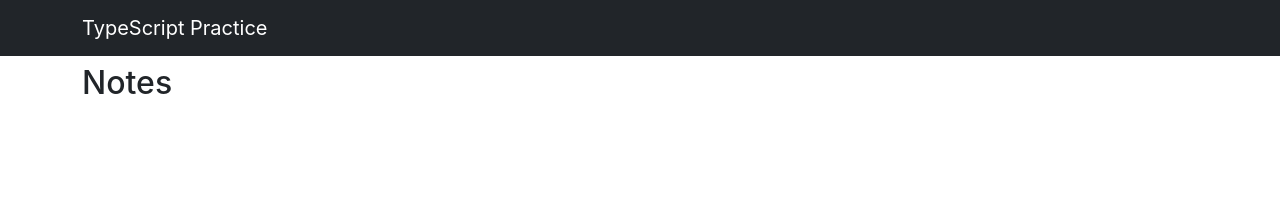
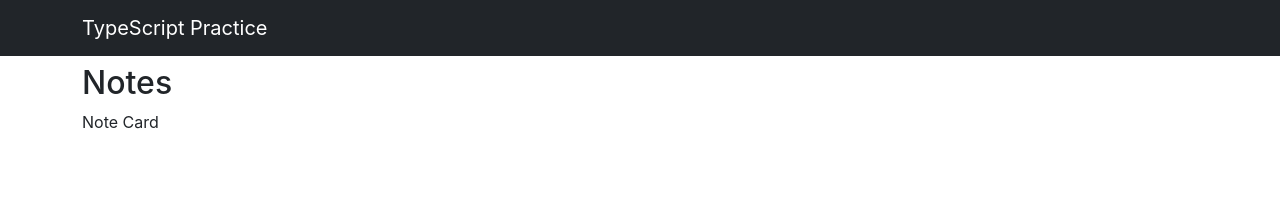
Before and after one commit to IlyaKrapivnoy/notes_app, a React (Create React App) app: page / in a window 1280 px wide. Shown: the top 200 px of the page. Built offline with nearby package versions, Linux system fonts and the light colour scheme.

Commit message:
JSX.Element[]

```diff
--- a/src/components/NotesList.tsx
+++ b/src/components/NotesList.tsx
@@ -7,9 +7,9 @@ interface INotesListProps {
 }
 
 const NotesList: React.FC<INotesListProps> = ({ notes }) => {
-    const renderNotes = () => {
+    const renderNotes = (): JSX.Element[] => {
         return notes.map((note) => {
-            <Notes key={note.id} note={note} />;
+            return <Notes key={note.id} note={note} />;
         });
     };
 
```
